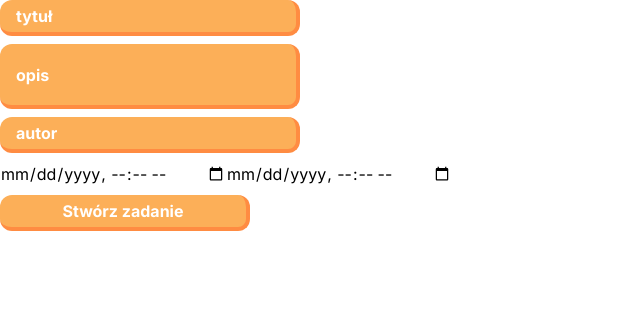
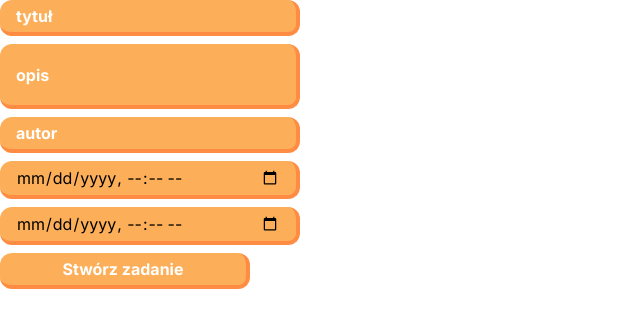
Before and after one commit to Taszczer/ToDo, a Next.js app in the folder frontend/: page /posts/create in a window 1280 px wide. Shown: the top 328 px of the page, without its empty margins (0-640 px from the left). Built offline with nearby package versions, Linux system fonts and the light colour scheme.

Commit message:
added time for task beginning and task ending

```diff
--- a/frontend/app/posts/create/page.tsx
+++ b/frontend/app/posts/create/page.tsx
@@ -42,8 +42,10 @@ export default function CreatePost() {
           <Input className=' ' placeholder='tytuł' type="text" {...register("title")} />
           <Input className='mt-2 placeholder:text-white h-[65px]' placeholder='opis' type="text" {...register("description")} />
           <Input className=' mt-2' placeholder='autor' type="text" {...register("author")} />
-            <input className=' mt-2' placeholder='autor' type="datetime-local" {...register("start_time")} />
-            <input className=' mt-2' placeholder='autor' type="datetime-local" {...register("end_time")} />
+          <div>
+            <Input className=' mt-2' placeholder='autor' type="datetime-local" {...register("start_time")} />
+            <Input className=' mt-2' placeholder='autor' type="datetime-local" {...register("end_time")} />
+          </div>
           <Button name='Stwórz zadanie' className=' w-[250px] ' type="submit" disabled={isSubmitting}/>
         </div>
       </form>
--- a/frontend/app/posts/page.tsx
+++ b/frontend/app/posts/page.tsx
@@ -23,6 +23,13 @@ export default function Posts() {
         console.log(error)
     }
 
+    function formatTime(res: Date | string) {
+        const date = new Date(res);
+        const hours = date.getUTCHours().toString().padStart(2, '0');
+        const minutes = date.getUTCMinutes().toString().padStart(2, '0');
+        return `${hours}:${minutes}`;
+    }
+
     return (
         <div className=" items-center flex flex-col justify-center">
             {data?.map((post) => (
@@ -31,6 +38,7 @@ export default function Posts() {
                         <h2 className="font-bold text-xl capitalize">{post.title}</h2>
                         <p>{post.description}</p>
                     </div>
+                    <p>{ formatTime(post.start_time) } - { formatTime(post.end_time) }</p>
                     <p className="font-bold">autor: {post.author}</p>
                     {/* <p>{post.date}</p> */}
                     <Button
--- a/frontend/lib/types.ts
+++ b/frontend/lib/types.ts
@@ -6,14 +6,15 @@ export type Post = {
     title: string | number
     description: string
     author: string
-    date: Date
+    start_time: string
+    end_time:string
 }
 export const createSchema = z.object({
     title: z.string().min(2, { message: "Zbyt krótki tytuł!" }).max(35, { message: "Zbyt długi tytuł, musisz go skrócić" }),
     description: z.string().min(2, { message: "Zbyt krótki opis!" }).max(4000, { message: "Zbyt długi opis, musisz go skrócić" }),
     author: z.string().min(2, { message: "Zbyt krótki imię!" }).max(40, { message: "Zbyt długie imię, musisz go skrócić" }),
-    start_time: z.date(),
-    end_time:z.date()
+    start_time: z.string(),
+    end_time:z.string()
 })
 
 export type CreateSchema = z.infer<typeof createSchema>
```
Also changed, not shown: 2 other files (tests, documents, lock files or other folders).
